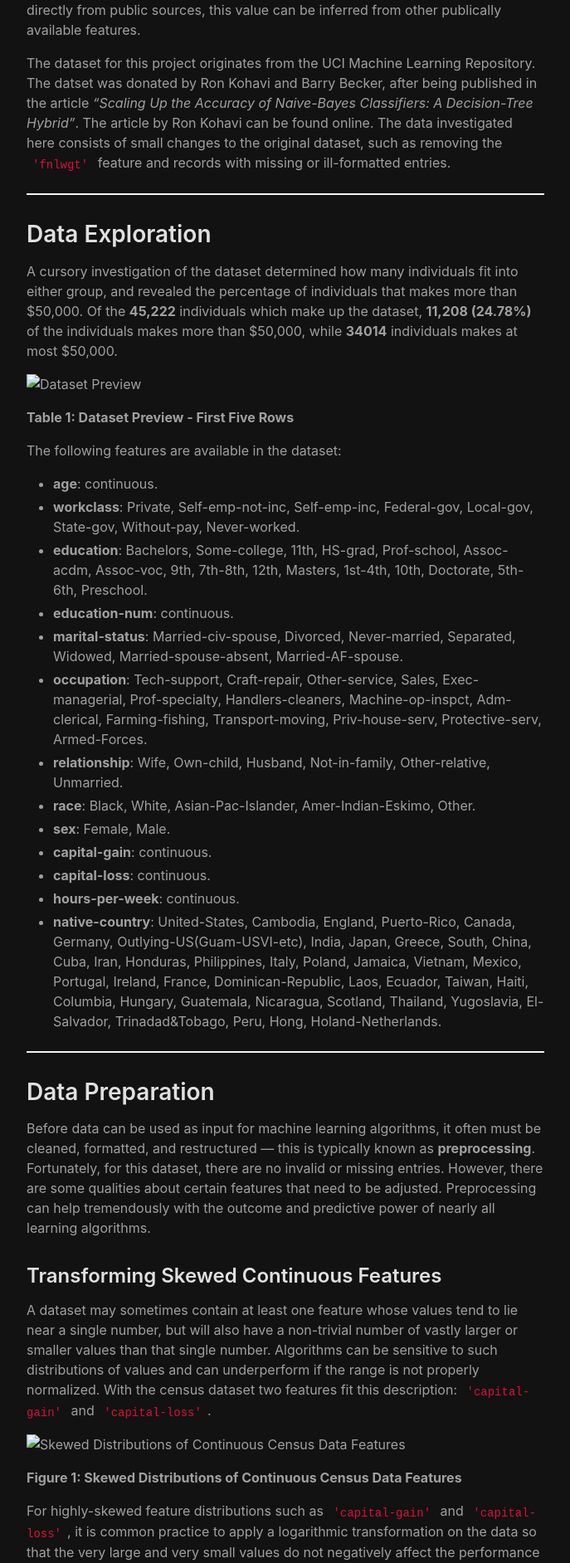
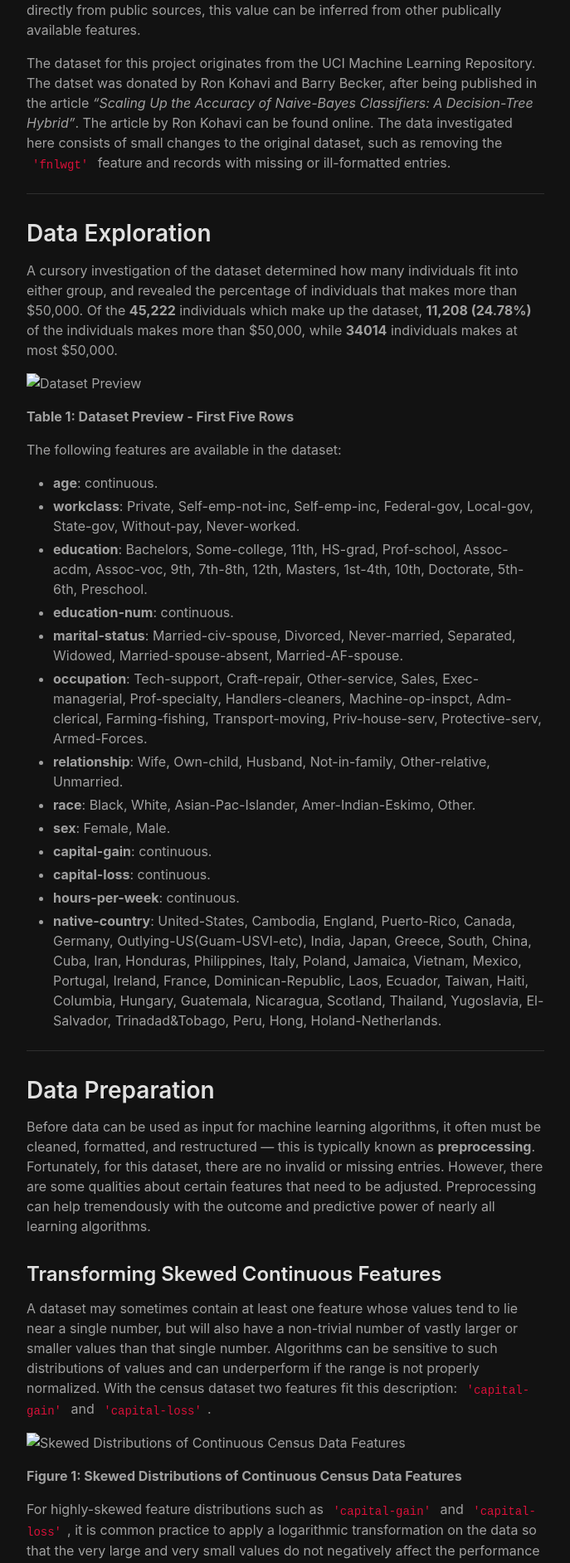
Before and after one commit to f-atisai/f-atisai.github.io, a Jekyll site: the page built from _projects/2022-06-17-charityml.md, in a window 1280 px wide. Shown: the part 960-2844 px from the top of the page at 83% size, without its empty margins (296-983 px from the left). Built offline with Jekyll 4.4.1, drawn with Linux system fonts in a browser that asks for light colours.

Commit message:
fix: fix hr

```diff
--- a/_sass/elements.scss
+++ b/_sass/elements.scss
@@ -1,13 +1,14 @@
+hr,
 .hr {
   background: none;
   border: none;
   border-bottom: 1px solid hsl(var(--text) / 0.12);
   margin: 1.5rem 0;
   height: 0;
-}
 
-.hr:last-child {
-  display: none;
+  &:last-child {
+    display: none;
+  }
 }
 
 .content {
```
